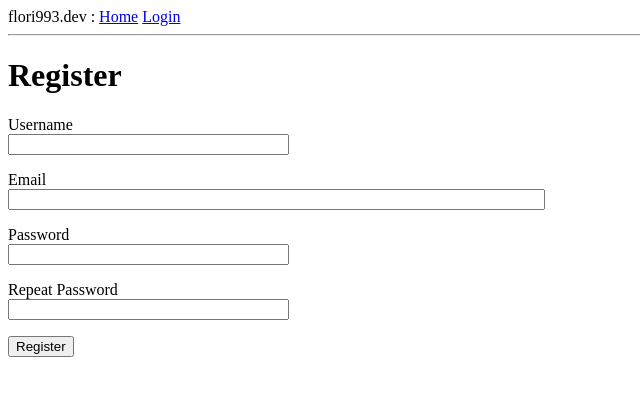
After one commit to flori993/flask-megatutorial, a Flask app: page /register in a window 1280 px wide. The commit adds this page. Shown: the top 396 px of the page, without its empty margins (0-640 px from the left). Run offline with Flask 3, Linux system fonts and the light colour scheme.

Commit message:
Chapter five! - User logins and registration are finally alive ### Replaced mock object for users with real users which now are managed by Flask-Login (for user authentication with login, logout and session management) ### Added registration form with username/email validations ### Protected /index with @login_required for demonstration and added conditional links for logged in/anonymous users

```diff
--- a/app/__init__.py
+++ b/app/__init__.py
@@ -2,10 +2,13 @@ from flask import Flask
 from .config import Config # for uncertain reason the interpreter cannot find the file, so using a relative import
 from flask_sqlalchemy import SQLAlchemy
 from flask_migrate import Migrate
+from flask_login import LoginManager
 
 app = Flask(__name__) # app here is the actual Flask application instance
 app.config.from_object(Config)
 database = SQLAlchemy(app)
 migrate = Migrate(app, database)
+login = LoginManager(app)
+login.login_view = 'login' # part of feature to allow content exclusively for logged in users
 
 from app import routes, dbmodels
--- a/app/forms.py
+++ b/app/forms.py
@@ -1,9 +1,41 @@
 from flask_wtf import FlaskForm
 from wtforms import StringField, PasswordField, BooleanField, SubmitField
-from wtforms.validators import DataRequired
+from wtforms.validators import DataRequired, ValidationError, Email, EqualTo
+import sqlalchemy as sa
+from app import database as db
+from app.dbmodels import User
 
 class LoginForm(FlaskForm):
     username = StringField('Username', validators=[DataRequired()])
     password = PasswordField('Password', validators=[DataRequired()])
     remember_me = BooleanField('Remember Me')
     submit = SubmitField('Sign in')
+
+class RegistrationForm(FlaskForm):
+    username = StringField('Username', validators=[DataRequired()])
+    email = StringField('Email', validators=[DataRequired(), Email()])
+    password = PasswordField('Password', validators=[DataRequired()])
+    password2 = PasswordField(
+        'Repeat Password', validators=[DataRequired(), EqualTo('password')]
+    )
+    submit = SubmitField('Register')
+
+# When any methods that match the pattern validate_<field_name> are added,
+# WTForms takes those as custom validators and invokes them in addition to
+# the stock validators. In this case I'd like to make sure that the username
+# and email address entered by the user arn't already in the database,
+# otherwise if it exists a validation error will be triggered by raising an
+# exeption of type "ValidationError" and the message included as argument in
+# exeption will be the message displayed next to the field for the user to see.
+    def validate_username(self, username):
+        # Using .scalar instead of .scalars to return only the first result or None
+        user = db.session.scalar(sa.select(User).where(
+            User.username == username.data))
+        if user is not None:
+            raise ValidationError('Please use a different username.')
+
+    def validate_email(self, email):
+        user = db.session.scalar(sa.select(User).where(
+            User.email == email.data))
+        if user is not None:
+            raise ValidationError('Please use a different email address.')
--- a/app/routes.py
+++ b/app/routes.py
@@ -1,11 +1,16 @@
-from flask import render_template, flash, redirect
+from flask import render_template, flash, redirect, url_for, request
 from app import app
-from app.forms import LoginForm
+from app import database as db
+from app.forms import LoginForm, RegistrationForm
+from app.dbmodels import User
+from flask_login import current_user, login_user, logout_user, login_required
+from urllib.parse import urlsplit
+import sqlalchemy as sa
 
 @app.route("/")
 @app.route("/index")
+@login_required # Some stuff may be protected with this argument from anonymous users!
 def index():
-    user = {'username': 'Mykyta'}
     posts = [
         {
             'author': {'username': 'Miguel'},
@@ -20,14 +25,45 @@ def index():
             'body': 'Coding is not for the weak 🥀'
         }
     ]
-    return render_template('index.html', title='Home', user=user, posts=posts)
+    return render_template('index.html', title='Home', posts=posts)
 
 @app.route('/login', methods=["GET", "POST"]) # "methods" argument in the route decorator, this tells Flask that this view function accepts GET and POST requests, overriding the default, which is to accept only GET requests
 def login():
+    if current_user.is_authenticated:
+        return redirect(url_for('index'))
     form = LoginForm()
     if form.validate_on_submit():
-        flash('Login requested for user {}, remember_me={}'.format(
-            form.username.data, form.remember_me.data))
-        return redirect(url_for('index'))
+        user = db.session.scalar(
+            sa.select(User).where(User.username == form.username.data)
+        )
+        if user is None or not user.check_password(form.password.data):
+            flash('Invalid username or password')
+            return redirect(url_for('login'))
+
+        login_user(user, remember=form.remember_me.data)
+        next_page = request.args.get('next')
+        if not next_page or urlsplit(next_page).netloc != '':
+            # Checks if there's any next page OR an absolute URL to be rejected
+            # (for a better security against malicious site in "next" argument)
+            next_page = url_for('index')
+        return redirect(next_page) # Redirect only to the relative URL
 
     return render_template('login.html', title = "Sign in", form=form)
+
+@app.route('/logout')
+def logout():
+    logout_user()
+    return redirect(url_for('index'))
+
+@app.route('/register', methods=['GET', 'POST'])
+def register():
+    if current_user.is_authenticated:
+        return redirect(url_for('index'))
+    form = RegistrationForm()
+    if form.validate_on_submit():
+        user = User(username=form.username.data, email=form.email.data)
+        user.set_password(form.password.data)
+        db.session.add(user)
+        db.session.commit()
+        flash('Congratulations, you\'re now a registered user!')
+    return render_template('register.html', title='Register', form=form)
--- a/app/templates/base.html
+++ b/app/templates/base.html
@@ -2,17 +2,20 @@
 <html>
     <head>
         {% if title %}
-        <title>{{ title }} - flori5t.dev</title>
+        <title>{{ title }} - flori993.dev</title>
         {% else %}
-        <title>Welcome to flori5t.dev!</title>
+        <title>Welcome to flori993.dev!</title>
         {% endif %}
     </head>
     <body>
         <div>
-            flori5t.dev :
+            flori993.dev :
             <a href="{{ url_for('index') }}">Home</a>
-            <a href="{{ url_for('login') }}">Log-in</a>
-
+            {% if current_user.is_anonymous %}
+            <a href="{{ url_for('login') }}">Login</a>
+            {% else %}
+            <a href="{{ url_for('logout') }}">Logout</a>
+            {% endif %}
         </div>
         <hr>
 
--- a/app/templates/index.html
+++ b/app/templates/index.html
@@ -1,7 +1,7 @@
 {%extends "base.html"%}
 
 {% block content%}
-    <h1>Greetings {{ user.username }}!</h1>
+    <h1>Greetings {{ current_user.username }}!</h1>
     {% for post in posts %}
     <div><p>{{ post.author.username }} says: <b>{{ post.body }}</b></p></div>
     {% endfor %}
--- a/app/templates/login.html
+++ b/app/templates/login.html
@@ -22,4 +22,5 @@
     <p>{{ form.remember_me() }} {{ form.remember_me.label }}</p>
     <p>{{ form.submit() }}</p>
     </form>
+    <p>New User? <a href="{{ url_for('register') }}">Click to Register!</a></p>
 {% endblock %}
--- /dev/null
+++ b/app/templates/register.html
@@ -0,0 +1,37 @@
+{% extends "base.html" %}
+
+{% block content %}
+    <h1>Register</h1>
+    <form action="" method="post">
+        {{ form.hidden_tag() }} <!-- This argument generates a hidden field that includes a token that is used to protect the form against CSRF attacks, so as long as SECRET_KEY variable defined in the Flask configuration - Flask-WTF does the rest. -->
+        <p>
+            {{ form.username.label }}<br>
+            {{ form.username(size=32) }}<br>
+            {% for error in form.username.errors %}
+            <span style="color: red;">[{{ error }}]</span>
+            {% endfor %}
+        </p>
+        <p>
+            {{ form.email.label }}<br>
+            {{ form.email(size=64) }}<br>
+            {% for error in form.email.errors %}
+            <span style="color: red;">[{{ error }}]</span>
+            {% endfor %}
+        </p>
+        <p>
+            {{ form.password.label }}<br>
+            {{ form.password(size=32) }}<br>
+            {% for error in form.password.errors %}
+            <span style="color: red;">[{{ error }}]</span>
+            {% endfor %}
+        </p>
+        <p>
+            {{ form.password2.label }}<br>
+            {{ form.password2(size=32) }}<br>
+            {% for error in form.password2.errors %}
+            <span style="color: red;">[{{ error }}]</span>
+            {% endfor %}
+        </p>
+        <p>{{ form.submit() }}</p>
+    </form>
+{% endblock %}
```
Also changed, not shown: app/dbmodels.py (+23 -1 lines), flask_app.py (line endings or trailing spaces).
